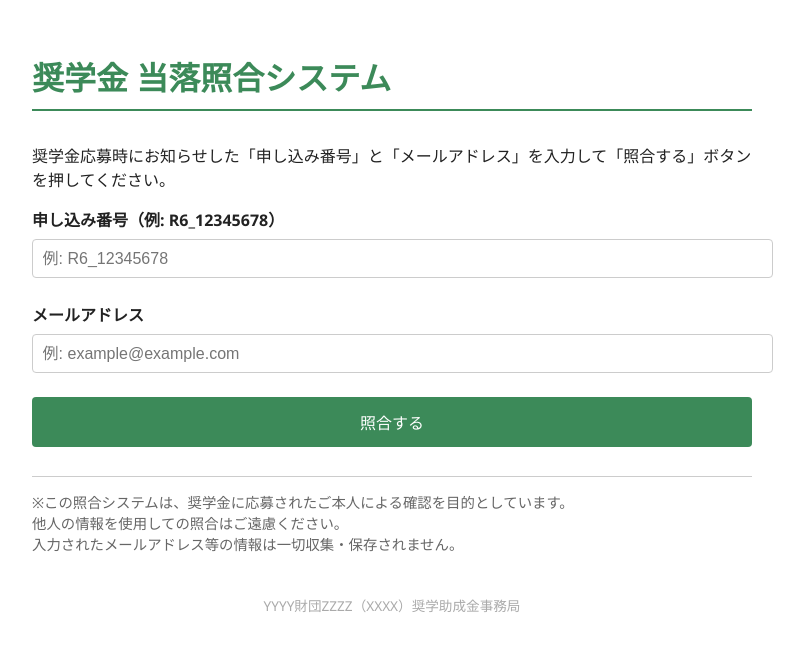
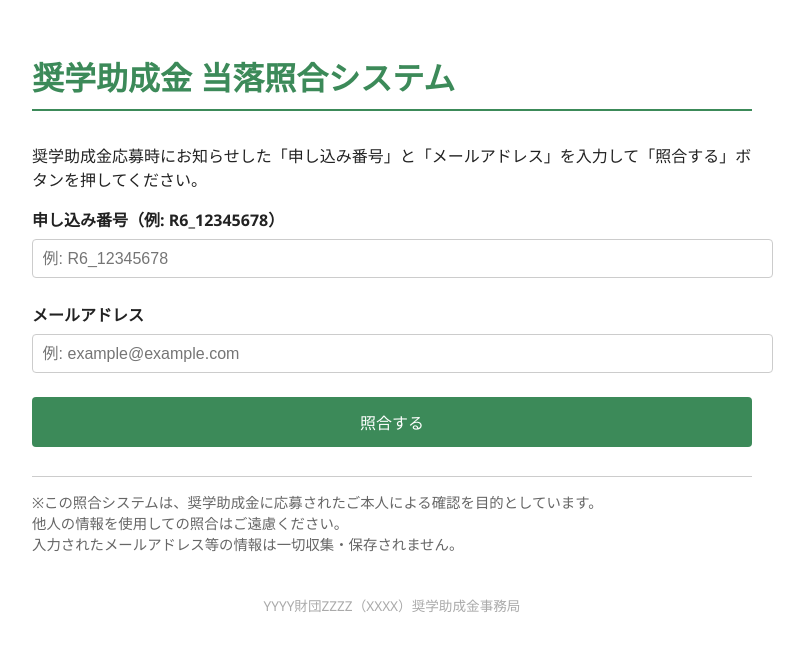
Before and after one commit to shinfdn/scholarship-checker-2024, a plain HTML site: page index.html in a window 1280 px wide. Shown: the whole page, without its empty margins (248-1052 px from the left). Drawn offline with Linux system fonts and the light colour scheme.

Commit message:
index.html

```diff
--- a/index.html
+++ b/index.html
@@ -2,7 +2,7 @@
 <html lang="ja">
 <head>
   <meta charset="UTF-8" />
-  <title>奨学金 当落照合システム</title>
+  <title>奨学助成金 当落照合システム</title>
   <style>
     :root {
       --main-green: #3c8a59; /* shinfdn のグリーン系 */
@@ -75,9 +75,9 @@
   </style>
 </head>
 <body>
-  <h1>奨学金 当落照合システム</h1>
+  <h1>奨学助成金 当落照合システム</h1>
 
-  <p>奨学金応募時にお知らせした「申し込み番号」と「メールアドレス」を入力して「照合する」ボタンを押してください。</p>
+  <p>奨学助成金応募時にお知らせした「申し込み番号」と「メールアドレス」を入力して「照合する」ボタンを押してください。</p>
 
   <form id="check-form">
     <label for="entry-id">申し込み番号（例: R6_12345678）</label>
@@ -92,7 +92,7 @@
   <p id="result-message"></p>
 
   <div class="note">
-    ※この照合システムは、奨学金に応募されたご本人による確認を目的としています。<br>
+    ※この照合システムは、奨学助成金に応募されたご本人による確認を目的としています。<br>
     他人の情報を使用しての照合はご遠慮ください。<br>
     入力されたメールアドレス等の情報は一切収集・保存されません。
   </div>
```
